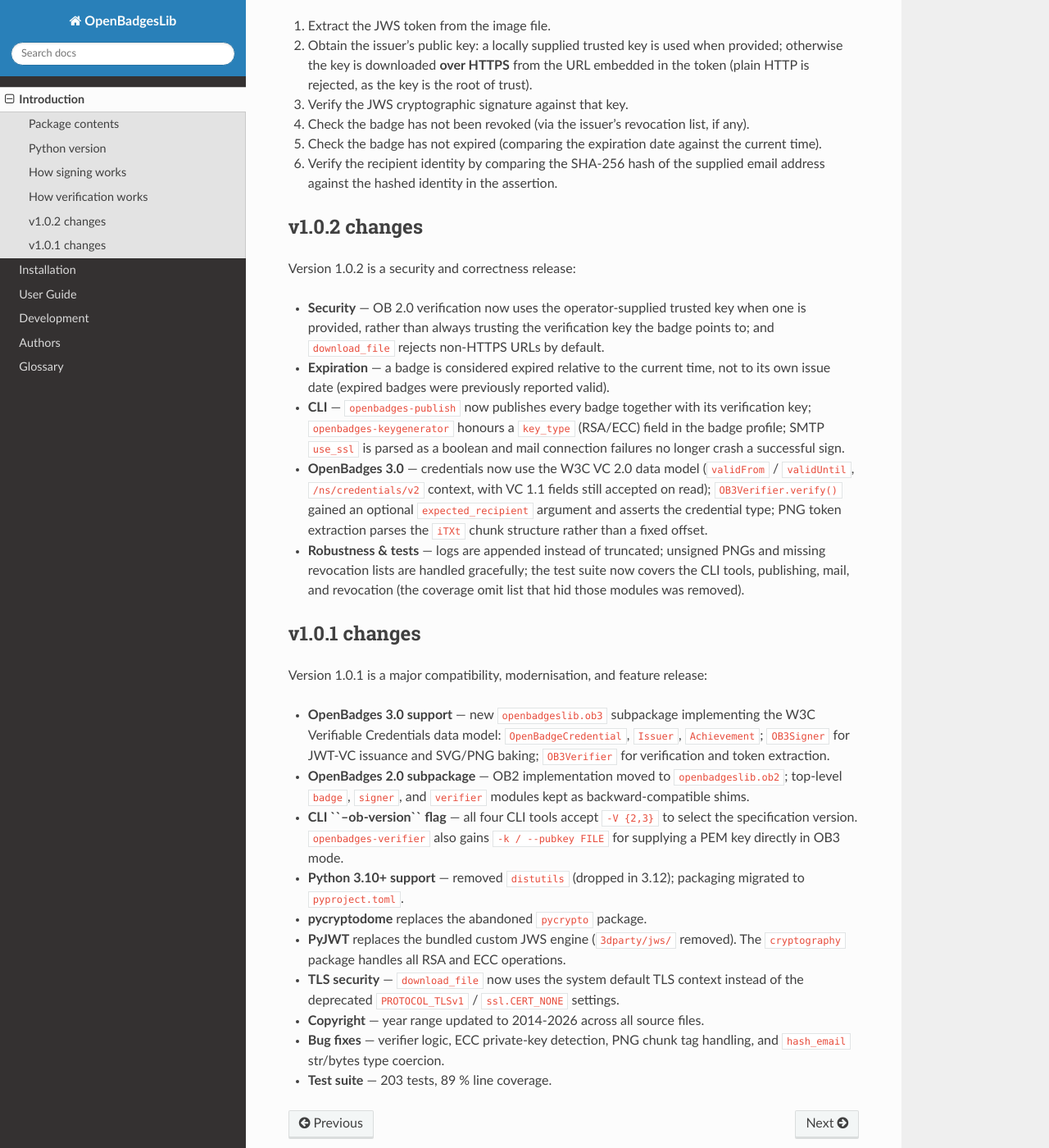
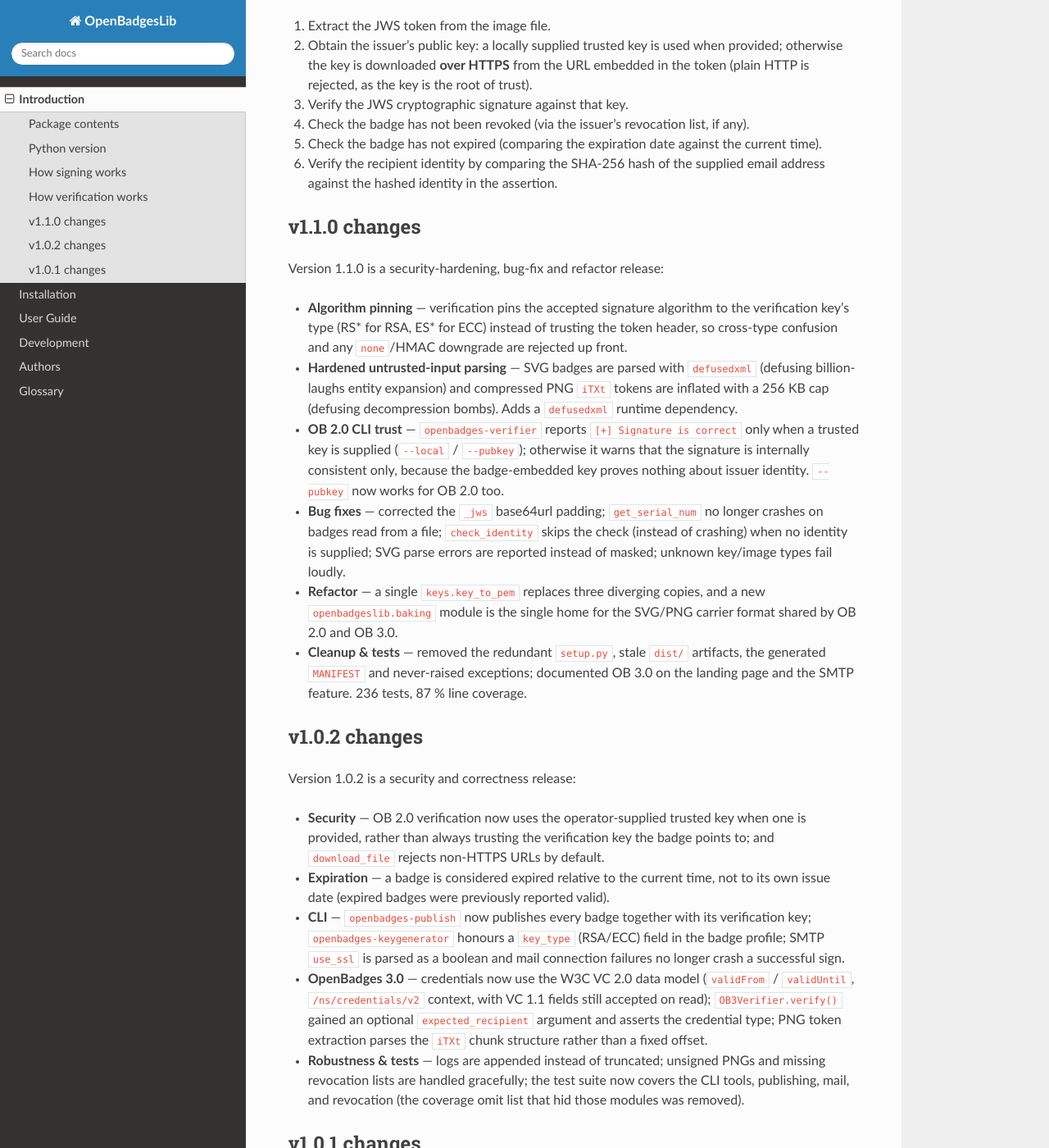
Before and after one commit to luisgf/openbadgeslib, a Sphinx documentation site: the page built from docs/intro.rst, in a window 1280 px wide and 1400 px high, scrolled down 1430 px. Shown: the whole window at 82% size. Built offline with Sphinx 7.4.7 and the Read the Docs theme 3.1.0, drawn with Linux system fonts in a browser that asks for light colours.

Commit message:
release: bump version to 1.1.0 and add changelog entry
Minor bump: this release adds a new runtime dependency (defusedxml),
hardens signature verification with observable behaviour changes (algorithm
pinning, OB2 CLI trusted-key requirement) and removes some never-raised
public exception names.

- pyproject.toml / util.__version__ / docs conf.py -> 1.1.0
- Changelog.txt, README.txt and docs/intro.rst: new v1.1.0 entry summarising
  the security hardening, bug fixes, key_to_pem/baking refactor and cleanup.

```diff
--- a/docs/conf.py
+++ b/docs/conf.py
@@ -58,9 +58,9 @@
 # built documents.
 #
 # The short X.Y version.
-version = '1.0'
+version = '1.1'
 # The full version, including alpha/beta/rc tags.
-release = '1.0.2'
+release = '1.1.0'
 
 # The language for content autogenerated by Sphinx. Refer to documentation
 # for a list of supported languages.
--- a/docs/intro.rst
+++ b/docs/intro.rst
@@ -82,6 +82,36 @@
    email address against the hashed identity in the assertion.
 
 
+v1.1.0 changes
+--------------
+
+Version 1.1.0 is a security-hardening, bug-fix and refactor release:
+
+* **Algorithm pinning** — verification pins the accepted signature algorithm to
+  the verification key's type (RS* for RSA, ES* for ECC) instead of trusting
+  the token header, so cross-type confusion and any ``none``/HMAC downgrade are
+  rejected up front.
+* **Hardened untrusted-input parsing** — SVG badges are parsed with
+  ``defusedxml`` (defusing billion-laughs entity expansion) and compressed PNG
+  ``iTXt`` tokens are inflated with a 256 KB cap (defusing decompression bombs).
+  Adds a ``defusedxml`` runtime dependency.
+* **OB 2.0 CLI trust** — ``openbadges-verifier`` reports ``[+] Signature is
+  correct`` only when a trusted key is supplied (``--local`` / ``--pubkey``);
+  otherwise it warns that the signature is internally consistent only, because
+  the badge-embedded key proves nothing about issuer identity. ``--pubkey``
+  now works for OB 2.0 too.
+* **Bug fixes** — corrected the ``_jws`` base64url padding; ``get_serial_num``
+  no longer crashes on badges read from a file; ``check_identity`` skips the
+  check (instead of crashing) when no identity is supplied; SVG parse errors are
+  reported instead of masked; unknown key/image types fail loudly.
+* **Refactor** — a single ``keys.key_to_pem`` replaces three diverging copies,
+  and a new ``openbadgeslib.baking`` module is the single home for the SVG/PNG
+  carrier format shared by OB 2.0 and OB 3.0.
+* **Cleanup & tests** — removed the redundant ``setup.py``, stale ``dist/``
+  artifacts, the generated ``MANIFEST`` and never-raised exceptions; documented
+  OB 3.0 on the landing page and the SMTP feature. 236 tests, 87 % line coverage.
+
+
 v1.0.2 changes
 --------------
 
--- a/pyproject.toml
+++ b/pyproject.toml
@@ -4,7 +4,7 @@
 
 [project]
 name = "openbadgeslib"
-version = "1.0.2"
+version = "1.1.0"
 description = "A library to sign and verify OpenBadges"
 readme = "README.txt"
 license = { text = "LGPLv3" }
```
Also changed, not shown: Changelog.txt (+39 -0 lines), README.txt (+20 -0 lines), 1 other file.
